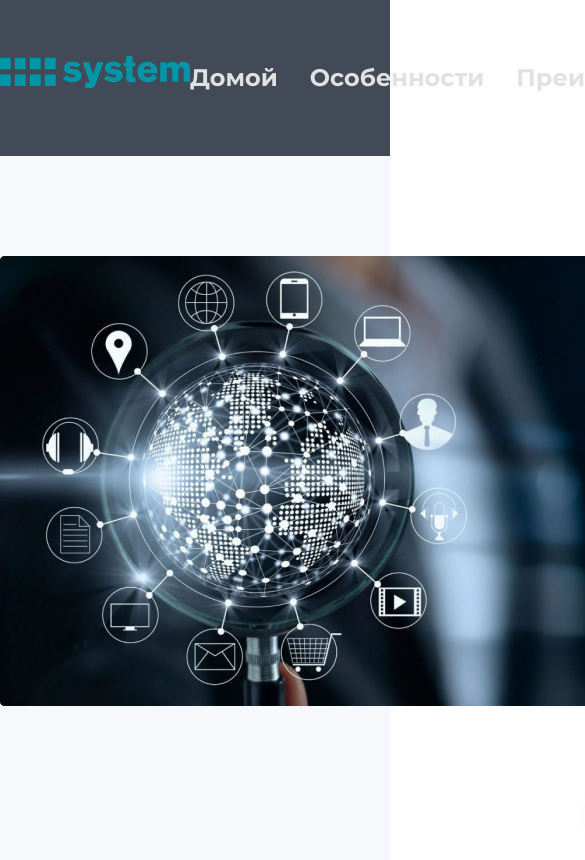
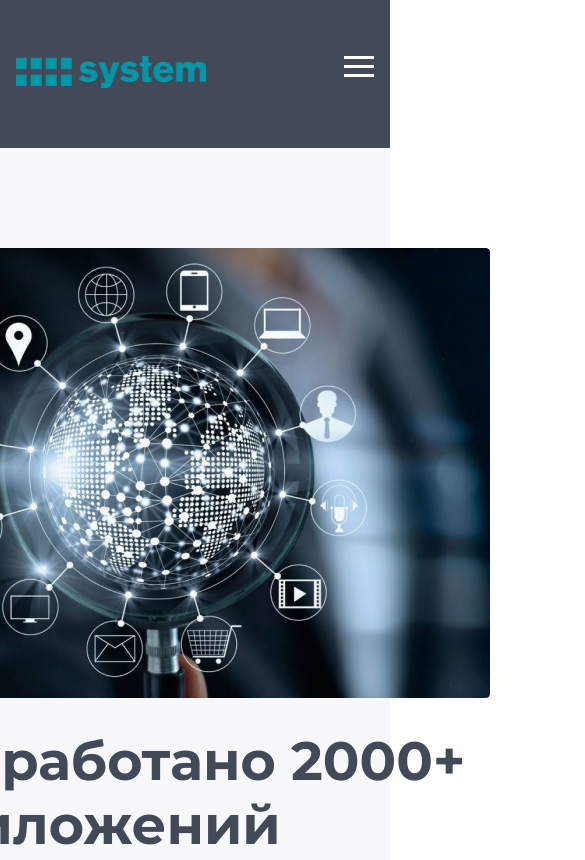
Before and after one commit to Galand33rus/System, a plain HTML site: page index.html in a window 390 px wide. Shown: the top 860 px of the page, 585 px wide, since content can reach past the window. Drawn offline with Linux system fonts and the light colour scheme.

Commit message:
add burger

```diff
--- a/index.html
+++ b/index.html
@@ -24,6 +24,9 @@
 										<a href="#" class="menu-link">Преимущества</a>
 								</li>
 						</ul>
+          <div class="header__burger">
+            <span></span>
+          </div>
 				</nav>
 		</div>
 </header>
@@ -135,5 +138,6 @@
 		</div>
 </footer>
 <script src="https://use.fontawesome.com/ae0b4a6306.js"></script>
+<script src="scripts/script.js"></script>
 </body>
 </html>
--- /dev/null
+++ b/scripts/script.js
@@ -0,0 +1,13 @@
+let selectHeader = document.querySelectorAll('.header__burger');
+// let selectNav = document.querySelector('.nav__list');
+
+
+selectHeader.forEach(item => {
+  item.addEventListener('click', selectToggle)
+});
+
+
+function selectToggle() {
+  this.classList.toggle('active');
+  // selectNav.classList.toggle('active');
+}
--- a/styles/main.css
+++ b/styles/main.css
@@ -19,6 +19,7 @@ body {
 .container {
     max-width: 1240px;
     margin: 0 auto;
+    padding: 0 16px;
 }
 
 .menu {
@@ -48,6 +49,86 @@ body {
     text-decoration: underline;
 }
 
+.header__burger {
+    display: none;
+    position: relative;
+    width: 30px;
+    height: 21px;
+    transition: 0.2s;
+    cursor: pointer;
+}
+
+.header__burger span {
+    background-color: #fff;
+    position: absolute;
+    width: 100%;
+    height: 3px;
+    left: 0;
+    top: 9px;
+    transition: 0.2s;
+}
+
+.header__burger:hover span {
+    background-color: #0096A7;
+}
+
+.header__burger::before {
+    bottom: 0;
+    content: "";
+    background-color: #fff;
+    position: absolute;
+    width: 100%;
+    height: 3px;
+    left: 0;
+    transition: 0.2s;
+}
+
+.header__burger::after {
+    top: 0;
+    content: "";
+    background-color: #fff;
+    position: absolute;
+    width: 100%;
+    height: 3px;
+    left: 0;
+    transition: 0.2s;
+}
+
+.header__burger:hover::before {
+    background-color: #0096A7;
+}
+
+.header__burger:hover::after {
+    background-color: #0096A7;
+}
+
+.header__burger.active span {
+    transform: rotate(45deg);
+    background-color: #0096A7;
+}
+
+.header__burger.active:before {
+    transform: rotate(45deg);
+    background-color: #0096A7;
+    top: 9px;
+}
+
+.header__burger.active:after {
+    transform: rotate(-45deg);
+    background-color: #0096A7;
+    top: 9px;
+}
+
+@media (max-width: 800px) {
+    .header__burger {
+        display: block;
+    }
+
+    .menu-list {
+        display: none;
+    }
+}
+
 /*MAIN*/
 
 .main {
@@ -59,6 +140,14 @@ body {
     display: flex;
     justify-content: space-between;
     padding-bottom: 85px;
+
+}
+
+@media (max-width: 1250px) {
+    .main-container {
+        flex-direction: column;
+        align-items: center;
+    }
 }
 
 .main-images img {
@@ -160,6 +249,7 @@ body {
 .advantages-box {
     display: flex;
     justify-content: space-between;
+    flex-wrap: wrap;
 }
 
 .advantages-card {
```
Also changed, not shown: 1 other file.
